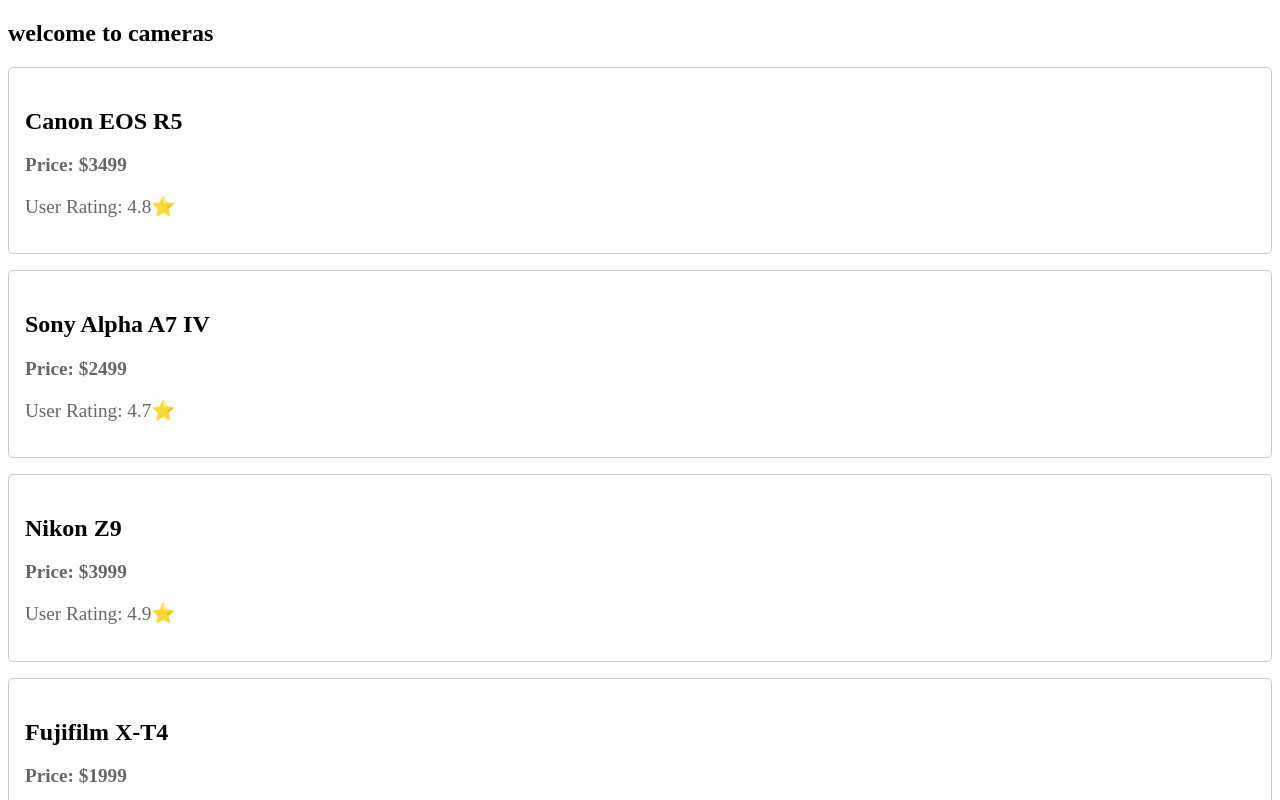
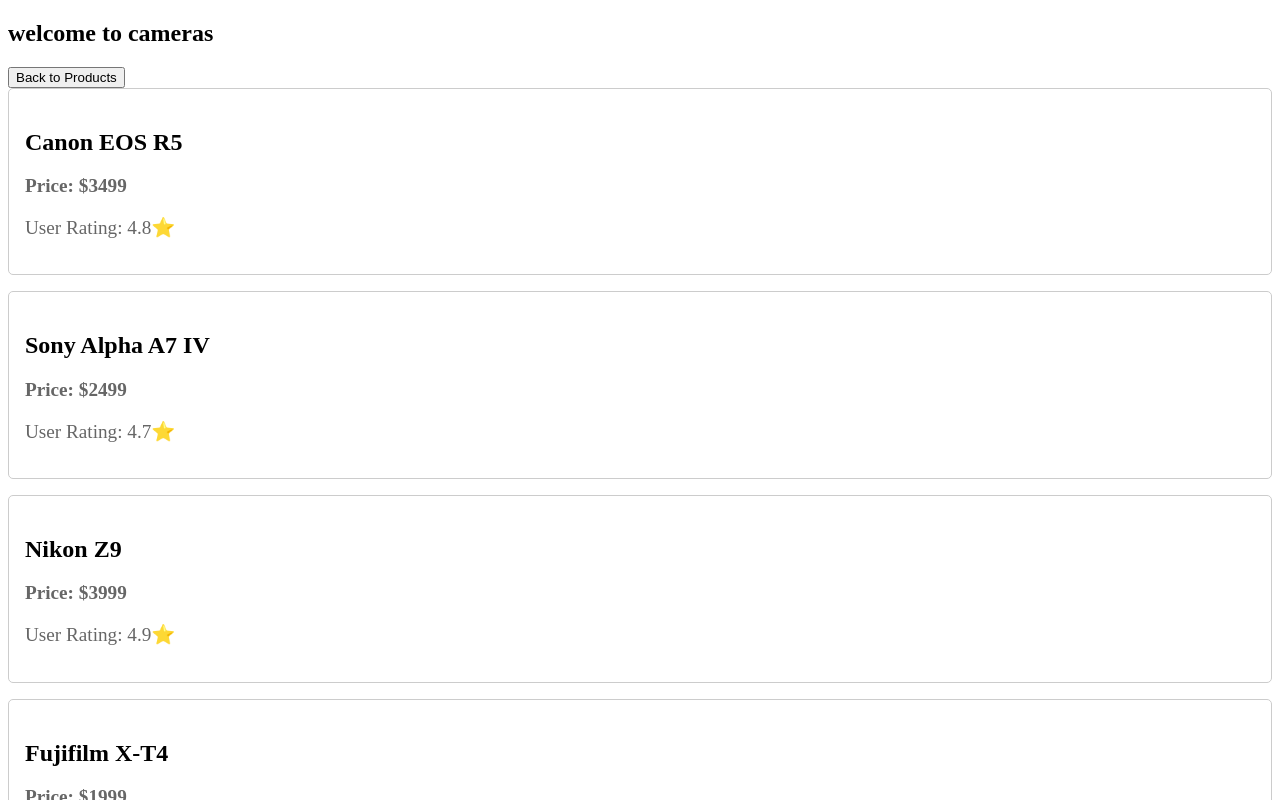
Before and after one commit to Bppatkar/learning_next_js, a Next.js app: page /product/cameras in a window 1280 px wide. Shown: the top 800 px of the page. Built offline with nearby package versions, Linux system fonts and the light colour scheme.

Commit message:
advanced routing - useRouter done {in react we use useNavigate but in next we use useRoute}

```diff
--- a/app/product/[slug]/page.jsx
+++ b/app/product/[slug]/page.jsx
@@ -28,14 +28,51 @@
 // export default page;
 //! now it becomes pure client component initially it was server component bydefault
 
+// "use client";
+
+// import React from "react";
+// import { products } from "../../data.js";
+
+// // const page = ({ params: { slug } }) => {
+// const page = ({ params }) => {
+//   const { slug } = React.use(params);
+//   const newProductData = products.filter((data) =>
+//     data.category.toLowerCase().includes(slug.toLowerCase())
+//   );
+
+//   return (
+//     <div className="container">
+//       <h2 className="page-title">welcome to {slug}</h2>
+//       {newProductData.map((product) => {
+//         return (
+//           <div key={product.title} className="product">
+//             <h3 className="product-title">{product.title}</h3>
+//             <p className="product-price">Price: ${product.price}</p>
+//             <p className="product-rating">
+//               User Rating: {product.userRating}⭐
+//             </p>
+//           </div>
+//         );
+//       })}
+//     </div>
+//   );
+// };
+
+// export default page;
+
+//! in react we use useNavigate but in next we use useRoute
+
 "use client";
 
 import React from "react";
+import { useRouter } from "next/navigation";
 import { products } from "../../data.js";
 
 // const page = ({ params: { slug } }) => {
 const page = ({ params }) => {
   const { slug } = React.use(params);
+  //? using here
+  const router = useRouter();
   const newProductData = products.filter((data) =>
     data.category.toLowerCase().includes(slug.toLowerCase())
   );
@@ -43,6 +80,7 @@
   return (
     <div className="container">
       <h2 className="page-title">welcome to {slug}</h2>
+      <button onClick={() => router.push("/product")}> Back to Products</button>
       {newProductData.map((product) => {
         return (
           <div key={product.title} className="product">
@@ -59,3 +97,16 @@
 };
 
 export default page;
+
+/**
+ * Next.js Router Methods:
+ *
+ * back()       - Go to previous page (like browser back button)
+ * forward()    - Go to next page (like browser forward button)
+ * push(url)    - Navigate to new page (adds to history)
+ * replace(url) - Change page without history entry
+ * refresh()    - Reload current page (keeps React state)
+ * prefetch(url)- Preload page for faster navigation
+ */
+
+//? useRouter() is a hook that gives you access to the router object, which contains methods and properties for navigation and routing in your Next.js application. It allows you to programmatically navigate between pages, access query parameters, and perform other routing-related tasks.
```
